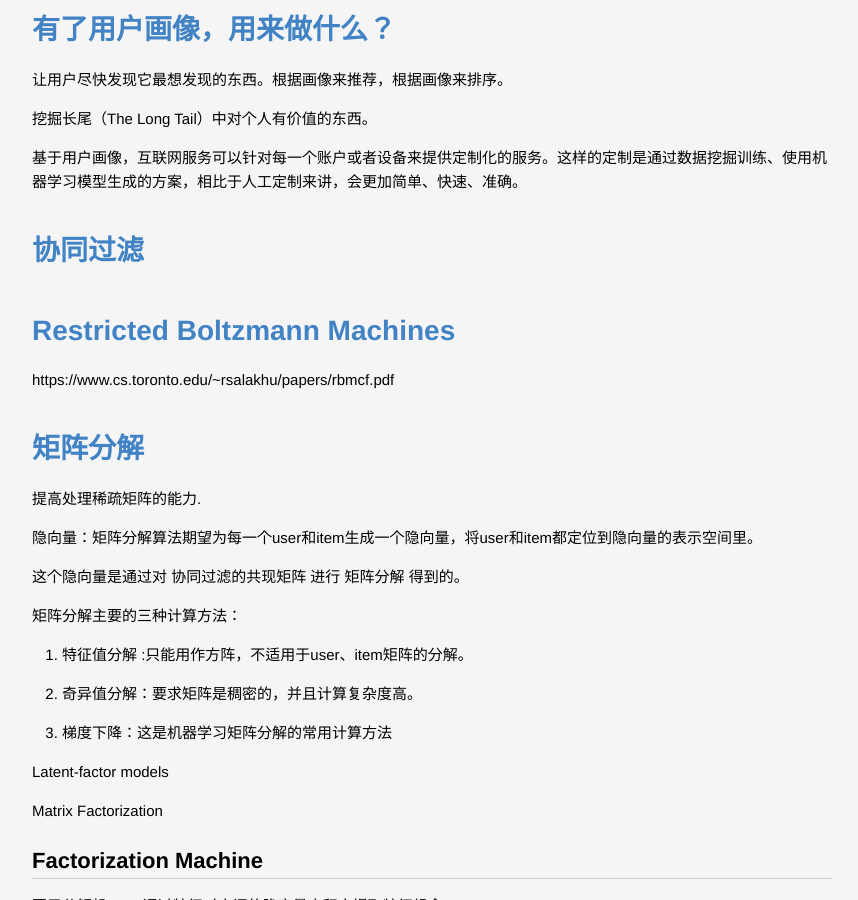
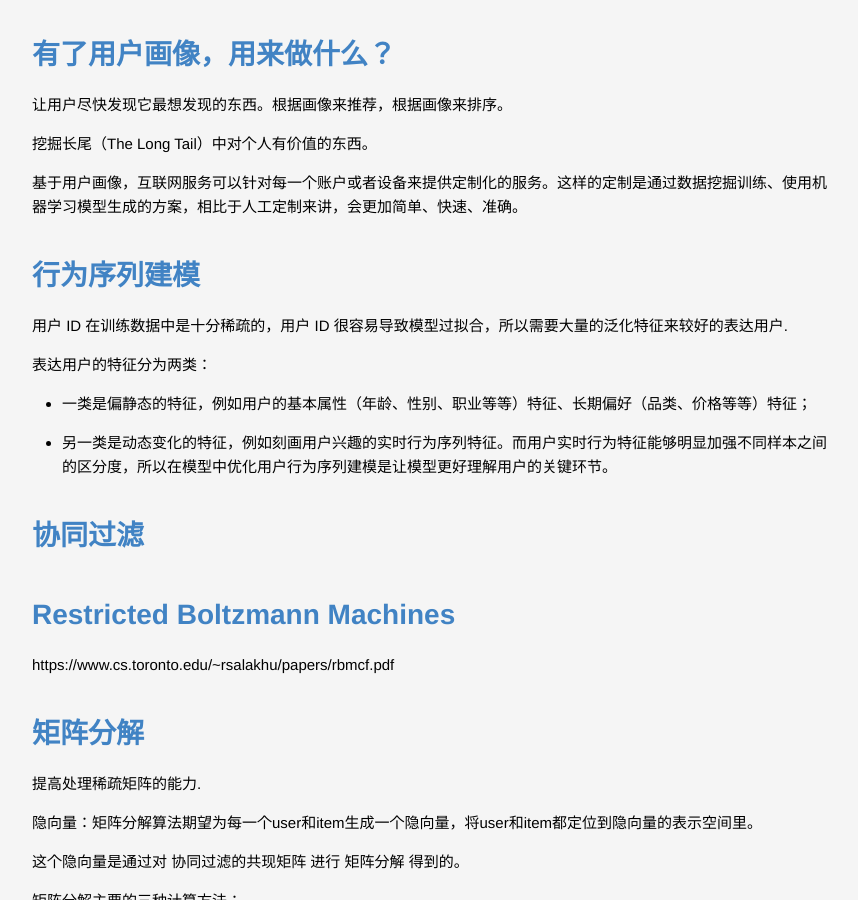
Before and after one commit to lucky521/blog, a Jekyll site: the page built from _posts/tech/2018-04-05-personalization-algorithm.markdown, in a window 1280 px wide and 900 px high, scrolled down 1525 px. Shown: the whole window, without its empty margins (208-1066 px from the left). Built offline with Jekyll 4.4.1, drawn with Linux system fonts in a browser that asks for light colours.

Commit message:
update blog

```diff
--- a/_posts/ml/2019-08-01-Reinforcement-Learning.markdown
+++ b/_posts/ml/2019-08-01-Reinforcement-Learning.markdown
@@ -33,6 +33,8 @@ categories: [MachineLearning]
 
 # 深度强化学习网络
 
+DQN 算法 Deep Q-network
+
 
 
 # 参考资料
--- a/_posts/tech/2018-04-05-personalization-algorithm.markdown
+++ b/_posts/tech/2018-04-05-personalization-algorithm.markdown
@@ -40,6 +40,13 @@ layout: post
 
 
 
+# 行为序列建模
+
+用户 ID 在训练数据中是十分稀疏的，用户 ID 很容易导致模型过拟合，所以需要大量的泛化特征来较好的表达用户.
+
+表达用户的特征分为两类：
+- 一类是偏静态的特征，例如用户的基本属性（年龄、性别、职业等等）特征、长期偏好（品类、价格等等）特征；
+- 另一类是动态变化的特征，例如刻画用户兴趣的实时行为序列特征。而用户实时行为特征能够明显加强不同样本之间的区分度，所以在模型中优化用户行为序列建模是让模型更好理解用户的关键环节。
 
 
 
@@ -121,6 +128,8 @@ https://102.alibaba.com/detail?id=179
 
 
 
+
+
 # 学习资料
 
 Machine Learning Summer School 2014 in Pittsburgh
```
Also changed, not shown: _posts/others/2019-02-18-Coder-Career.md (+2 -0 lines).
